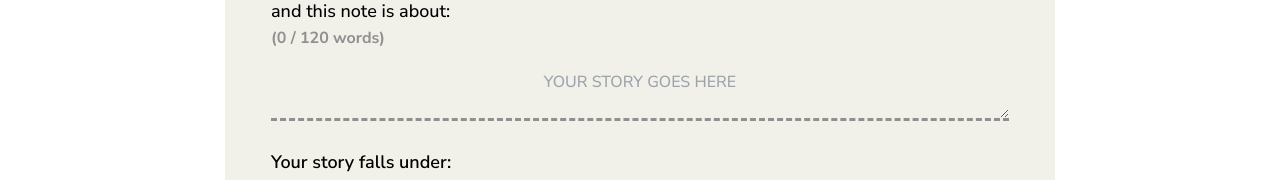
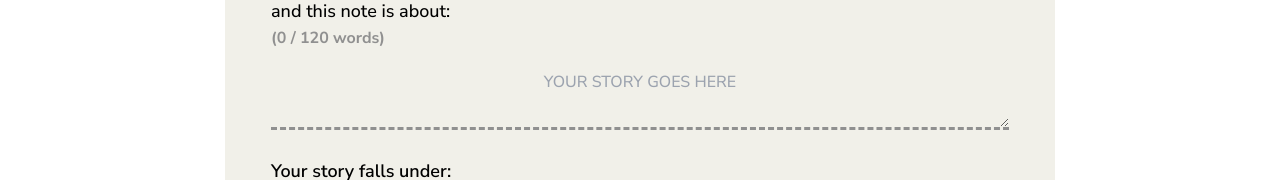
Before and after one commit to noodles-1/feuwall-frontend, a React (Vite) app: page /create in a window 1280 px wide. Shown: the part 316-496 px from the top of the page. Built offline with nearby package versions, Linux system fonts and the light colour scheme.

Commit message:
textarea final commit

```diff
--- a/src/index.css
+++ b/src/index.css
@@ -422,7 +422,8 @@
     text-align: center;
     width: 100%;
     border-bottom: 3px dashed rgb(144, 144, 144);
-    max-height: 100px;
+    min-height: 60px;
+    max-height: 60px;
 }
 
 .submit-body form input[type=radio] {
```
